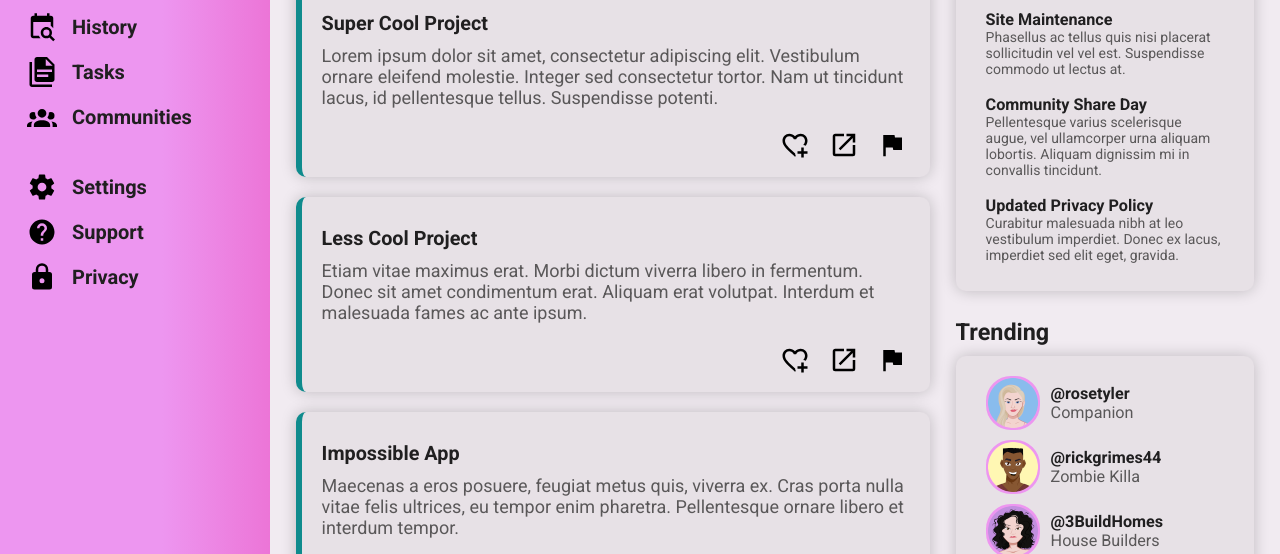
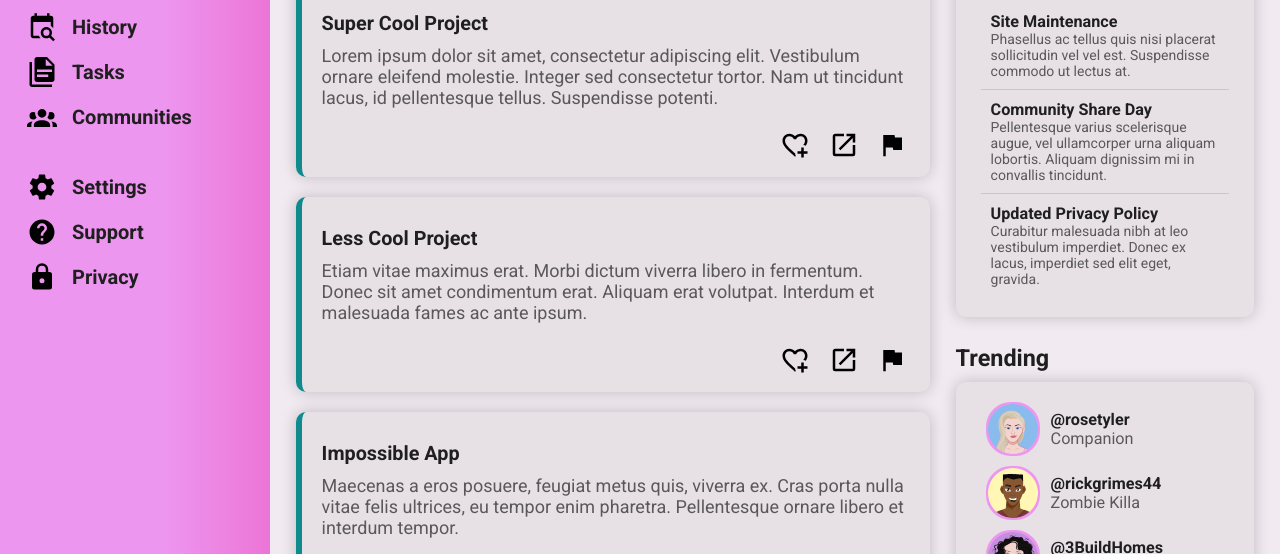
Before and after one commit to BrinLewis/odin-admin-dashboard, a plain HTML site: page index.html in a window 1280 px wide. Shown: the part 233-787 px from the top of the page. Drawn offline with Linux system fonts and the light colour scheme.

Commit message:
Visually break up announcements more

```diff
--- a/styles.css
+++ b/styles.css
@@ -312,11 +312,18 @@ li:nth-child(7) {
 
 .announcements-container {
   font-size: 14px;
-  padding: 20px 30px;
+  padding: 20px 25px;
   display: grid;
-  grid-template-rows: repeat(3, 1fr);
-  gap: 10px;
+  grid-template-rows: repeat(3, max-content);
   align-items: center;
+}
+
+.announcement {
+  padding: 10px 10px;
+}
+
+.announcement:not(:nth-child(3)) {
+  border-bottom: 1.5px solid var(--gray-3);
 }
 
 .trending-container {
```
